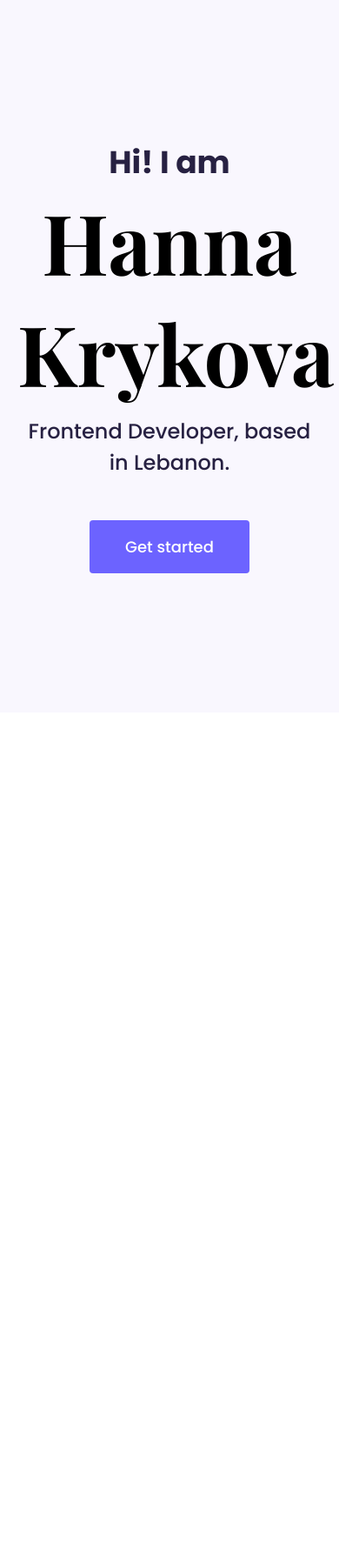
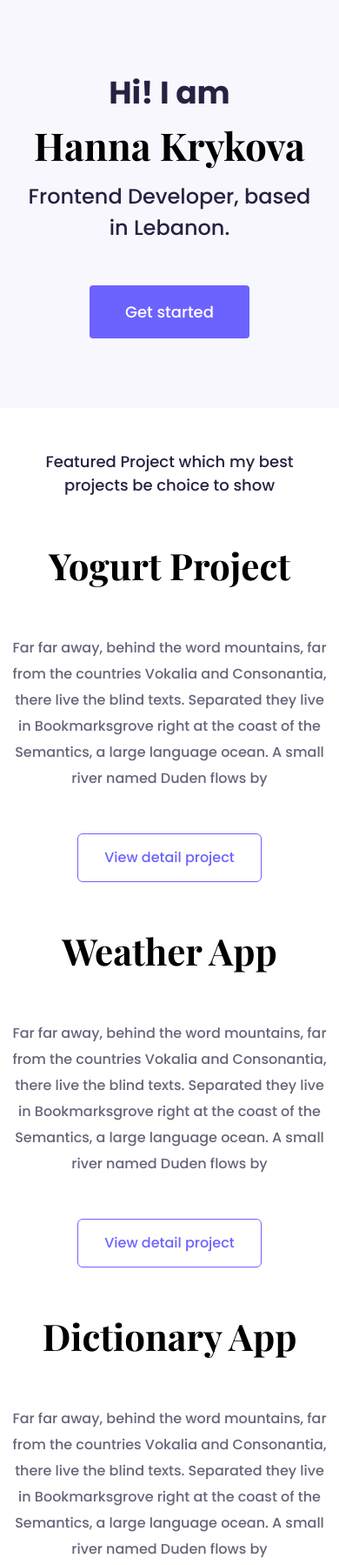
Before and after one commit to HannaKrykova/portfolio-project, a plain HTML site: page index.html in a window 390 px wide. Shown: the top 1799 px of the page at 87% size. Before the commit the page ends 844 px from the top, so only its background shows below. Drawn offline with nearby package versions, Linux system fonts and the light colour scheme.

Commit message:
Added Homepage Content and Design

```diff
--- a/index.html
+++ b/index.html
@@ -43,5 +43,87 @@
         >
       </div>
     </div>
+    <div>
+      <p class="homepage-paragraph m-5">
+        Featured Project which my best projects be choice to show
+      </p>
+    </div>
+    <div class="container project-list">
+      <div class="row mb-5">
+        <div class="col d-none d-lg-block">
+          <img
+            src="src/yougurt-app-pic.png"
+            class="img-fluid"
+            alt="yogurt-app-pic"
+          />
+        </div>
+        <div class="col">
+          <div class="project-description">
+            <h4 class="mb-5">Yogurt Project</h4>
+            <p class="mb-5">
+              Far far away, behind the word mountains, far from the countries
+              Vokalia and Consonantia, there live the blind texts. Separated
+              they live in Bookmarksgrove right at the coast of the Semantics, a
+              large language ocean. A small river named Duden flows by
+            </p>
+            <div>
+              <a href="" class="btn btn-branding-outline"
+                >View detail project</a
+              >
+            </div>
+          </div>
+        </div>
+      </div>
+      <div class="row mb-5">
+        <div class="col">
+          <div class="project-description">
+            <h4 class="mb-5">Weather App</h4>
+            <p class="mb-5">
+              Far far away, behind the word mountains, far from the countries
+              Vokalia and Consonantia, there live the blind texts. Separated
+              they live in Bookmarksgrove right at the coast of the Semantics, a
+              large language ocean. A small river named Duden flows by
+            </p>
+            <div>
+              <a href="" class="btn btn-branding-outline"
+                >View detail project</a
+              >
+            </div>
+          </div>
+        </div>
+        <div class="col d-none d-lg-block">
+          <img
+            src="src/weather-app-pic.png"
+            class="img-fluid"
+            alt="weather-app-pic"
+          />
+        </div>
+      </div>
+      <div class="row mb-5">
+        <div class="col d-none d-lg-block">
+          <img
+            src="src/dictionary-app-pic.png"
+            class="img-fluid"
+            alt="dictionary-app-pic"
+          />
+        </div>
+        <div class="col">
+          <div class="project-description">
+            <h4 class="mb-5">Dictionary App</h4>
+            <p class="mb-5">
+              Far far away, behind the word mountains, far from the countries
+              Vokalia and Consonantia, there live the blind texts. Separated
+              they live in Bookmarksgrove right at the coast of the Semantics, a
+              large language ocean. A small river named Duden flows by
+            </p>
+            <div>
+              <a href="" class="btn btn-branding-outline"
+                >View detail project</a
+              >
+            </div>
+          </div>
+        </div>
+      </div>
+    </div>
   </body>
 </html>
--- a/styles/styles.css
+++ b/styles/styles.css
@@ -1,6 +1,7 @@
 :root {
   --branding-color: #6c63ff;
   --secondary-color: #f9f7fe;
+  --headings-color: #272142;
   --heading-font-family: "Playfair Display", serif;
   --default-font-family: "Poppins", sans-serif;
 }
@@ -15,7 +16,7 @@ h1 {
   line-height: 127.97px;
 }
 h2 {
-  color: #272142;
+  color: var(--headings-color);
   font-family: var(--default-font-family);
   font-weight: bold;
   font-size: 36px;
@@ -24,18 +25,26 @@ h2 {
   margin: 0;
 }
 h3 {
-  color: #272142;
+  color: var(--headings-color);
   font-family: var(--default-font-family);
   font-weight: normal;
   font-size: 24px;
   line-height: 36px;
   text-align: center;
 }
+h4 {
+  font-family: var(--heading-font-family);
+  font-weight: bold;
+  font-size: 64px;
+  line-height: 86px;
+  color: black;
+}
 p {
   color: black;
   font-family: var(--default-font-family);
   font-weight: normal;
 }
+
 .hero {
   background: var(--secondary-color);
   text-align: center;
@@ -51,3 +60,48 @@ p {
   line-height: 27px;
   text-decoration: none;
 }
+.homepage-paragraph {
+  color: var(--headings-color);
+  font-family: var(--default-font-family);
+  font-weight: normal;
+  font-size: 18px;
+  line-height: 27px;
+  text-align: center;
+}
+.project-list p {
+  color: #272142b2;
+  font-family: var(--default-font-family);
+  font-weight: normal;
+  font-size: 16px;
+  line-height: 30px;
+}
+.btn-branding-outline {
+  color: var(--branding-color);
+  border: 1px solid var(--branding-color);
+  font-size: 16px;
+  line-height: 24px;
+  font-size: var(--default-font-family);
+  font-weight: normal;
+  padding: 15px 30px;
+}
+.project-description {
+  padding: 60px 60px;
+}
+
+@media (max-width: 900px) {
+  .project-description {
+    padding: 0;
+    text-align: center;
+  }
+  .hero {
+    padding: 80px 20px;
+  }
+  h1 {
+    font-size: 44px;
+    line-height: 1.5;
+  }
+  h4 {
+    font-size: 42px;
+    line-height: 1.5;
+  }
+}
```
Also changed, not shown: src/dictionary-app-pic.png (added), src/weather-app-pic.png (added), src/yougurt-app-pic.png (added).
